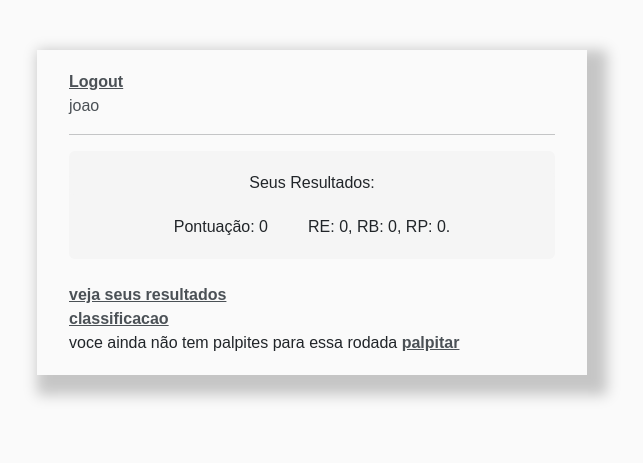
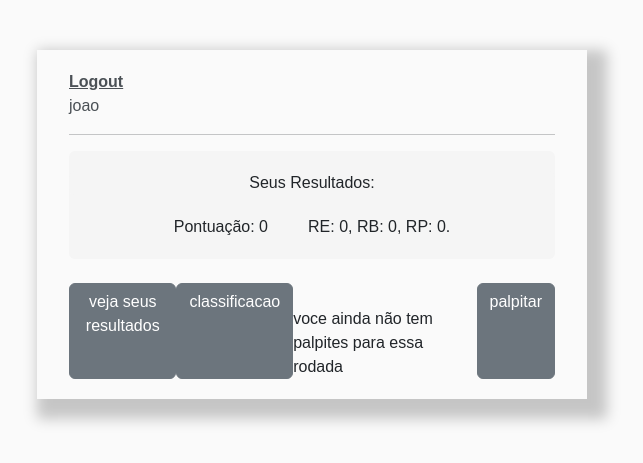
Before and after one commit to jogilschifi/teste, a Django app: page /home/ in a window 1280 px wide. Shown: the top 463 px of the page, without its empty margins (328-971 px from the left). Run offline with Django 4.2, Linux system fonts and the light colour scheme; a user stored in the database is signed in; data comes from the database, SQL or seed files in the repository.

Commit message:
make it better

```diff
--- a/app/templates/app/brasileirao_list.html
+++ b/app/templates/app/brasileirao_list.html
@@ -25,24 +25,31 @@
 {% if horario < horalimite %}
 
 {% for brasileirao in palpites %}
-        <a href="/rodada/">veja seus resultados</a><br>
-        <a href="/classificacao/">classificacao</a><br>
-        <a href="/palpiteupdate/{{brasileirao.id}}">editar</a><br>
+        <div class="d-flex justify-content-between">
+                <a class="btn btn-secondary" href="/rodada/">veja seus resultados</a><br>
+                <a class="btn btn-secondary" href="/classificacao/">classificacao</a><br>
+                <a class="btn btn-secondary" href="/palpiteupdate/{{brasileirao.id}}">editar</a><br>
+        </div>
 {% empty %}
-        <a href="/rodada/">veja seus resultados</a><br>
-        <a href="/classificacao/">classificacao</a><br>
+        <div class="d-flex justify-content-between">
+                <a class="btn btn-secondary" href="/rodada/">veja seus resultados</a><br>
+                <a class="btn btn-secondary" href="/classificacao/">classificacao</a><br>
         voce ainda não tem palpites para essa rodada
-        <a href="/palpitecreate/">palpitar</a><br>
-
+                <a class="btn btn-secondary" href="/palpitecreate/">palpitar</a><br>
+        </div>
 {% endfor %}
 {% else %}
 {% for brasileirao in palpites %}
-        <a href="/rodada/">veja seus resultados</a><br>
-        <a href="/classificacao/">classificacao</a><br>
-        <a href="/palpite/{{brasileirao.id}}">verificar meu palpite</a><br>
+        <div class="d-flex justify-content-between">
+                <a class="btn btn-secondary" href="/rodada/">veja seus resultados</a><br>
+                <a class="btn btn-secondary" href="/classificacao/">classificacao</a><br>
+                <a class="btn btn-secondary" href="/palpite/{{brasileirao.id}}">verificar meu palpite</a><br>
+        </div>
 {% empty %}
-        <a href="/rodada/">veja seus resultados</a><br>
-        <a href="/classificacao/">classificacao</a><br>
+        <div class="d-flex justify-content-between">
+                <a class="btn btn-secondary" href="/rodada/">veja seus resultados</a><br>
+                <a class="btn btn-secondary" href="/classificacao/">classificacao</a><br>
+        </div>
 {% endfor %}
 {% endif %}
 {% endblock %}
--- a/app/templates/app/perfilusuarios.html
+++ b/app/templates/app/perfilusuarios.html
@@ -157,6 +157,6 @@ Usuário não palpitou na 31ª rodada.
 </form>
 
 <br>
-    <a href="/home/">voltar</a><br>
+    <a href="/classificacao/">voltar</a><br>
 
 {% endblock %}
--- a/app/templates/app/resultado.html
+++ b/app/templates/app/resultado.html
@@ -504,7 +504,7 @@
 
 
 {% endif %}
-<div class="col-lg-12" style="text-align:right; font-size: 10px; margin-top: 0px">
+<div class="col-lg-12" style="text-align:right; font-size: 10px; margin-top: 20px">
 <a href="/pontuacao/">Critério de pontuação</a>
 </div>
 <br>
```
